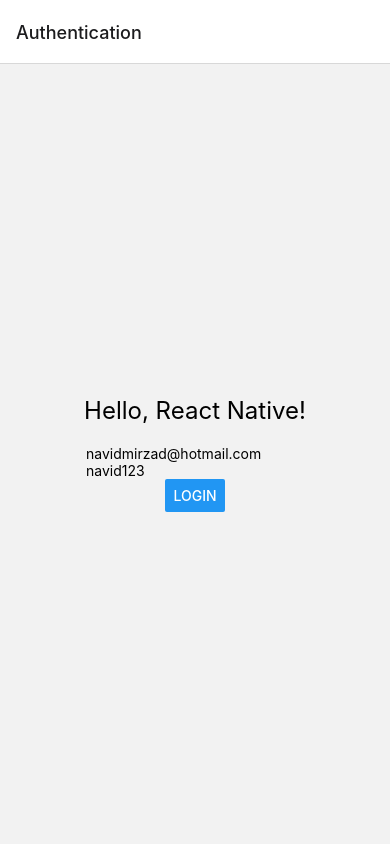
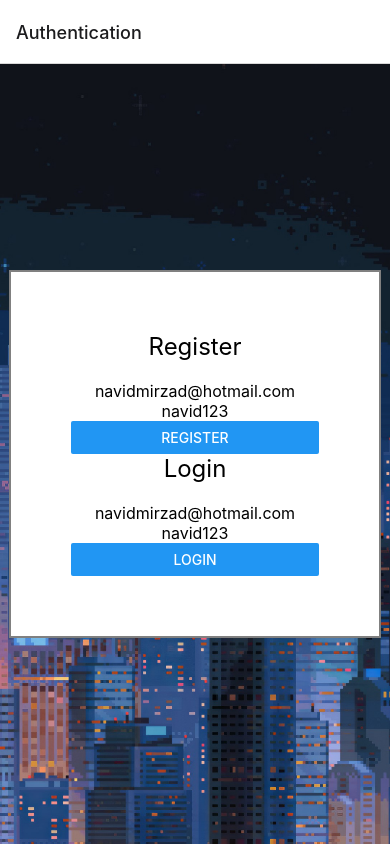
Before and after one commit to navidmirzad/Notebook-react-native, a React Native app: screen /Authentication in a window 390 px wide. Built offline with nearby package versions, Linux system fonts and the light colour scheme.

Commit message:
added background image for notebook

```diff
--- a/Authentication.js
+++ b/Authentication.js
@@ -2,6 +2,7 @@ import React from "react";
 import { StyleSheet, View, Text, Button, TextInput } from "react-native";
 import { useState } from "react";
 import axios from "axios";
+import { ImageBackground } from "react-native-web";
 
 export default function MyComponent() {
   const API_KEY = "AIzaSyBNX-p8DRubGnM8K3QgtHi_s7ccok5BaIE";
@@ -26,32 +27,75 @@ export default function MyComponent() {
   }
 
   return (
+    <ImageBackground
+      source={require("./images/ny.jpg")}
+      style={styles.background}
+    >
       <View style={styles.container}>
-      <Text style={styles.text}>Hello, React Native!</Text>
+        <View style={styles.div}>
+          <View>
+            <Text style={styles.text}>Register</Text>
             <TextInput
               onChangeText={(newText) => setEnteredEmail(newText)}
               value={enteredEmail}
+              style={styles.input}
             />
             <TextInput
               onChangeText={(newText) => setEnteredPassword(newText)}
               value={enteredPassword}
+              style={styles.input}
             />
-      <Button title="Login" onPress={login} style={styles.button} />
+            <Button title="REGISTER" onPress={login} style={styles.button} />
           </View>
+          <View>
+            <Text style={styles.text}>Login</Text>
+            <TextInput
+              onChangeText={(newText) => setEnteredEmail(newText)}
+              value={enteredEmail}
+              style={styles.input}
+            />
+            <TextInput
+              onChangeText={(newText) => setEnteredPassword(newText)}
+              value={enteredPassword}
+              style={styles.input}
+            />
+            <Button title="LOGIN" onPress={login} style={styles.button} />
+          </View>
+        </View>
+      </View>
+    </ImageBackground>
   );
 }
 
 const styles = StyleSheet.create({
+  background: {
+    flex: 1,
+    justifyContent: "center",
+    width: "100%",
+    height: "100%",
+  },
   container: {
     flex: 1,
     justifyContent: "center",
     alignItems: "center",
   },
+  div: {
+    borderWidth: 2,
+    borderColor: "gray",
+    padding: 60,
+    backgroundColor: "white",
+  },
   text: {
+    textAlign: "center",
     fontSize: 24,
     marginBottom: 20,
   },
   button: {
     fontSize: 20,
   },
+  input: {
+    fontSize: 16,
+    flex: 1,
+    textAlign: "center",
+  },
 });
```
Also changed, not shown: images/ny.jpg (added). Lines whose indentation alone changed are shown as unchanged.
